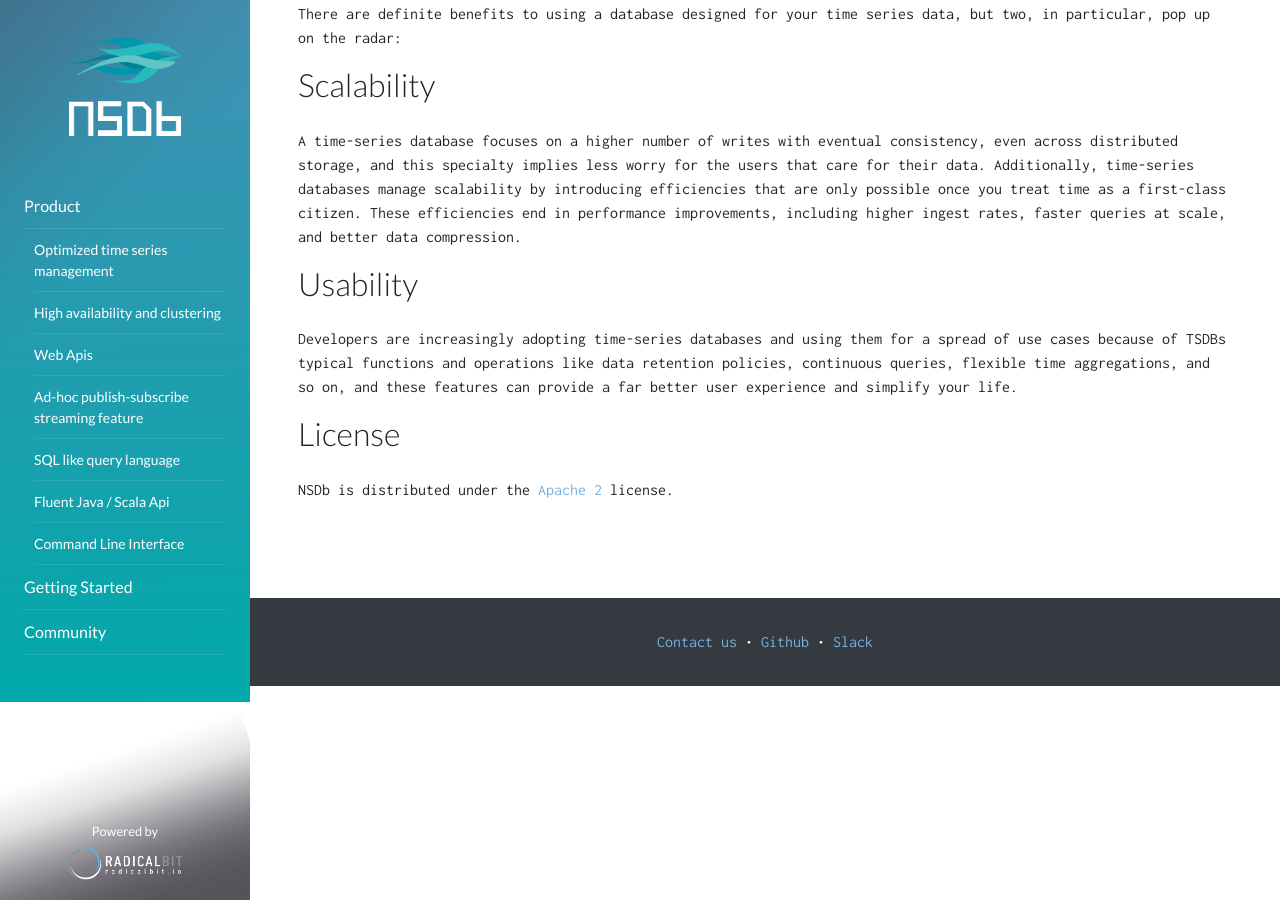
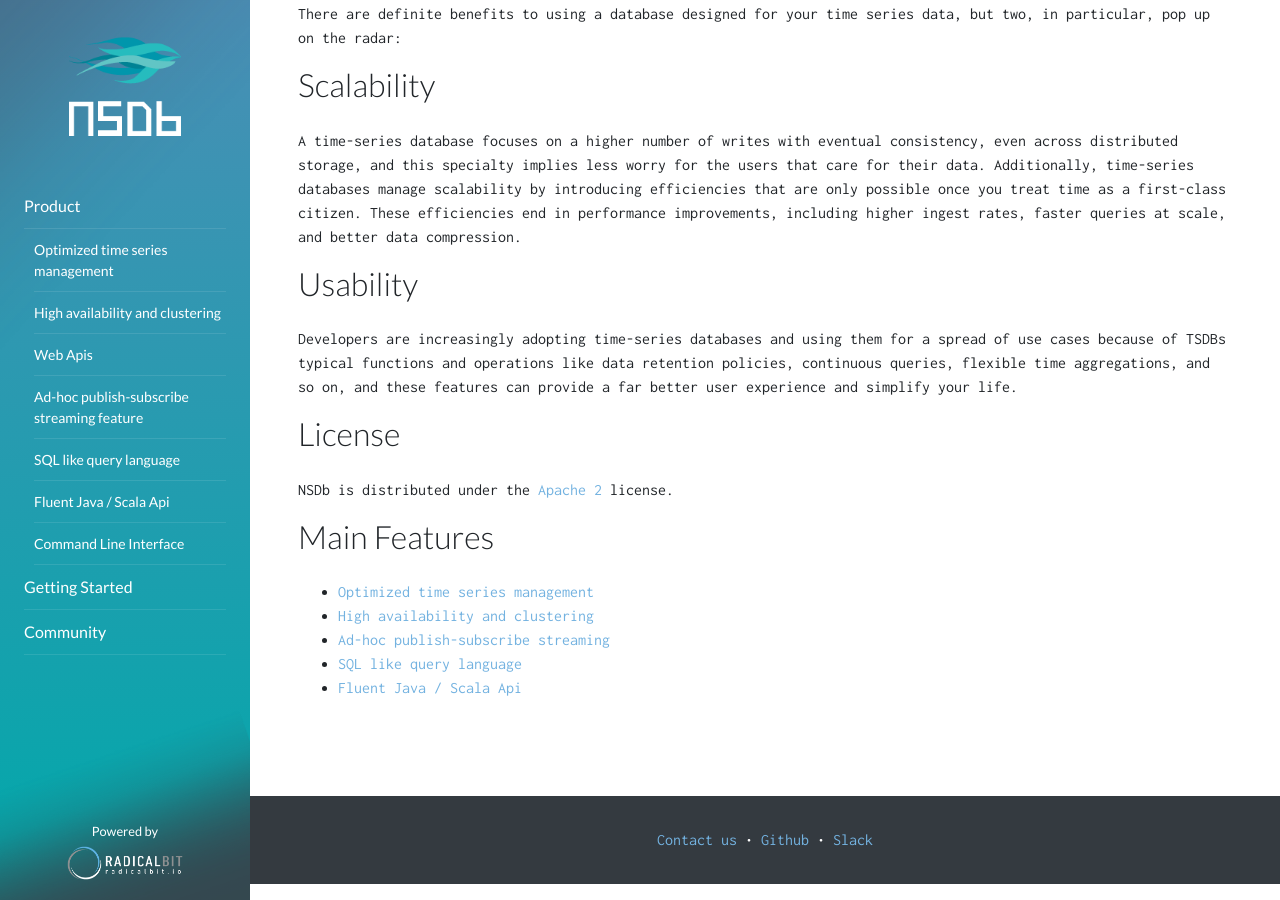
Before and after one commit to nsdb-io/nsdb-io.github.io, a Jekyll site: the page built from products.md, in a window 1280 px wide and 900 px high, scrolled down 539 px. Built offline with Jekyll 4.4.1, drawn with Linux system fonts in a browser that asks for light colours; nearby versions of some CDN libraries.

Commit message:
name files

```diff
--- a/products.md
+++ b/products.md
@@ -28,3 +28,12 @@ Developers are increasingly adopting time-series databases and using them for a
 
 ## License
 NSDb is distributed under the [Apache 2](http://www.apache.org/licenses/LICENSE-2.0) license.
+
+
+## Main Features
+
+* [Optimized time series management](/Architecture)
+* [High availability and clustering](/Clustering)
+* [Ad-hoc publish-subscribe streaming](/PublishSubscribe)
+* [SQL like query language](/SQL)
+* [Fluent Java / Scala Api](/API_doc)
```
Also changed, not shown: community.md (+3 -3 lines).
